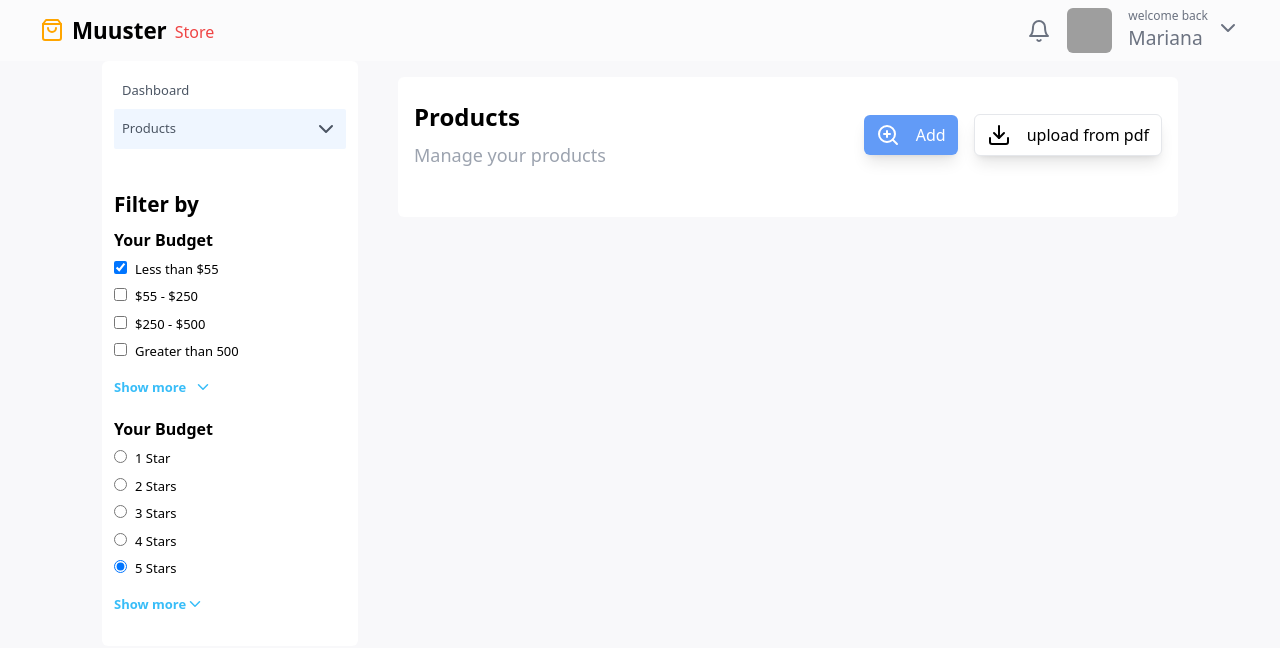
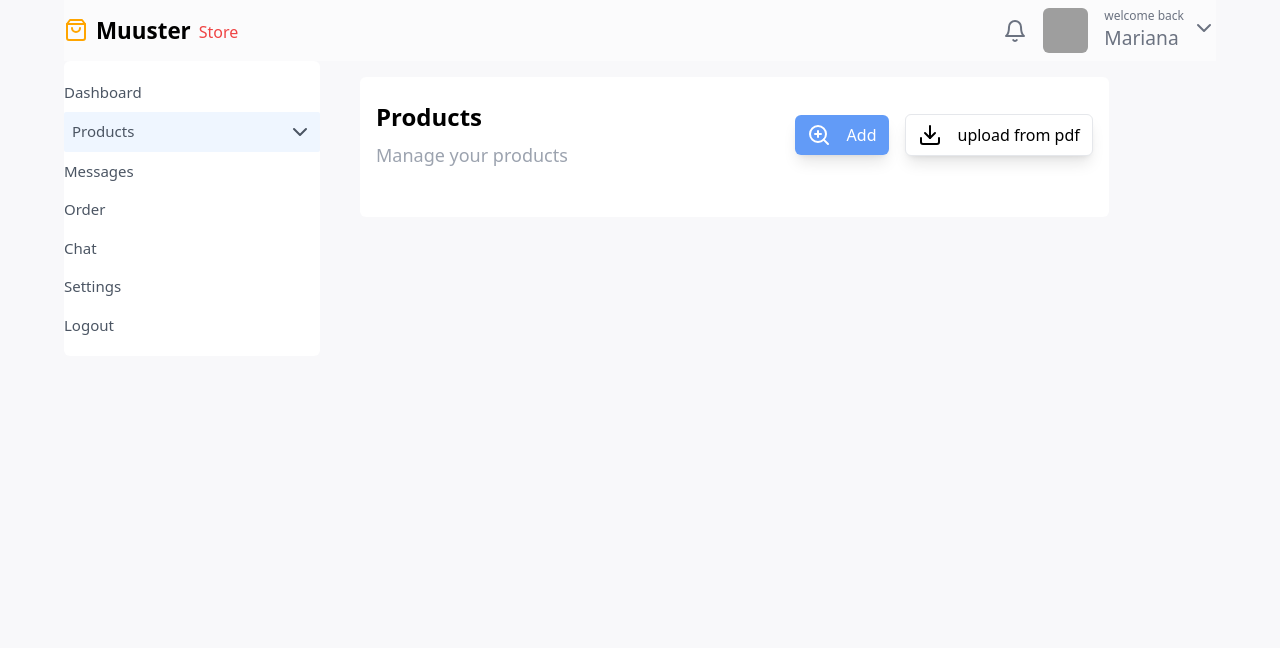
Before and after one commit to dennohnikhs/muusta-dev-landing-page, an Angular app: page / in a window 1280 px wide. Shown: the top 648 px of the page. Built offline with nearby package versions, Linux system fonts and the light colour scheme; grey boxes are pictures that could not be loaded.

Commit message:
made changes to sidebar

```diff
--- a/src/app/app.component.html
+++ b/src/app/app.component.html
@@ -1,6 +1,6 @@
 <app-navbar></app-navbar>
-<div class="h-screen">
-  <div class="justify-center flex gap-10 wrapper flex-shrink">
+<div class="wrapper h-screen">
+  <div class="flex gap-10 flex-shrink">
     <div class="hidden lg:block">
       <app-sidebar-filters></app-sidebar-filters>
     </div>
--- a/src/app/filter-by-budget/filter-by-budget.component.html
+++ /dev/null
@@ -1,36 +0,0 @@
-<h4 class="font-bold mt-2">Your Budget</h4>
-<div class="flex flex-col gap-2 text-[13px] mt-2">
-  <div>
-    <input type="checkbox" name="" checked id="" />
-    <label class="ml-2" for="">Less than $55</label>
-  </div>
-  <div>
-    <input type="checkbox" name="" id="" />
-    <label class="ml-2" for="">$55 - $250</label>
-  </div>
-  <div>
-    <input type="checkbox" name="" id="" />
-    <label class="ml-2" for="">$250 - $500</label>
-  </div>
-  <div>
-    <input type="checkbox" name="" id="" />
-    <label class="ml-2" for="">Greater than 500</label>
-  </div>
-</div>
-<button class="mt-4 text-[13px] text-sky-400 mb-5 font-bold flex items-center">
-  Show more
-  <svg
-    xmlns="http://www.w3.org/2000/svg"
-    width="18"
-    height="18"
-    viewBox="0 0 24 24"
-    fill="none"
-    stroke="currentColor"
-    stroke-width="2"
-    stroke-linecap="round"
-    stroke-linejoin="round"
-    class="feather feather-chevron-down inline ml-2"
-  >
-    <polyline points="6 9 12 15 18 9"></polyline>
-  </svg>
-</button>
--- a/src/app/filter-by-rating/filter-by-rating.component.html
+++ /dev/null
@@ -1,40 +0,0 @@
-<h4 class="font-bold mt-2">Your Budget</h4>
-<div class="flex flex-col gap-2 text-[13px] mt-2">
-  <div>
-    <input type="radio" />
-    <label class="ml-2" for="">1 Star</label>
-  </div>
-  <div>
-    <input type="radio" />
-    <label class="ml-2" for="">2 Stars</label>
-  </div>
-  <div>
-    <input type="radio" />
-    <label class="ml-2" for="">3 Stars</label>
-  </div>
-  <div>
-    <input type="radio" />
-    <label class="ml-2" for="">4 Stars</label>
-  </div>
-  <div>
-    <input type="radio" checked />
-    <label class="ml-2" for="">5 Stars</label>
-  </div>
-</div>
-<button class="mt-4 text-[13px] text-sky-400 mb-5 font-bold flex items-center">
-  Show more
-  <svg
-    xmlns="http://www.w3.org/2000/svg"
-    width="18"
-    height="18"
-    viewBox="0 0 24 24"
-    fill="none"
-    stroke="currentColor"
-    stroke-width="2"
-    stroke-linecap="round"
-    stroke-linejoin="round"
-    class="feather feather-chevron-down inline"
-  >
-    <polyline points="6 9 12 15 18 9"></polyline>
-  </svg>
-</button>
--- a/src/app/navbar/navbar.component.html
+++ b/src/app/navbar/navbar.component.html
@@ -1,7 +1,7 @@
 <div
-  class="justify-center py-2 items-center text-gray-500 bg-white bg-opacity-50 hidden lg:flex"
+  class="wrapper justify-center py-2 items-center text-gray-500 bg-white bg-opacity-50 lg:flex"
 >
-  <div class="wrapper w-full flex justify-between items-center">
+  <div class="w-full flex justify-between items-center">
     <div class="flex gap-2 items-center">
       <h1>
         <svg
--- a/src/app/products-sidebar/sidebar-filters.component.html
+++ b/src/app/products-sidebar/sidebar-filters.component.html
@@ -1,6 +1,6 @@
-<div class="py-3 px-3 bg-white rounded-md min-w-[20vw]">
-  <ul class="flex flex-col text-[13px] text-gray-600">
-    <li class="py-2 px-2 flex items-center">Dashboard</li>
+<div class="py-3 bg-white rounded-md min-w-[20vw]">
+  <ul class="flex flex-col text-[15px] text-gray-600">
+    <li class="py-2 flex items-center">Dashboard</li>
 
     <li
       class="bg-blue-400 bg-opacity-10 py-2 px-2 rounded-sm flex justify-between items-center"
@@ -22,11 +22,12 @@
         <polyline points="6 9 12 15 18 9" />
       </svg>
     </li>
+    <li class="py-2 flex items-center">Messages</li>
+
+    <li class="py-2 flex items-center">Order</li>
+
+    <li class="py-2 flex items-center">Chat</li>
+    <li class="py-2 flex items-center">Settings</li>
+    <li class="py-2 flex items-center">Logout</li>
   </ul>
-
-  <div class="mt-10">
-    <h3 class="font-bold text-[1.3rem]">Filter by</h3>
-    <app-filter-by-budget></app-filter-by-budget>
-    <app-filter-by-rating></app-filter-by-rating>
-  </div>
 </div>
--- a/src/styles.scss
+++ b/src/styles.scss
@@ -3,9 +3,9 @@
 @tailwind utilities;
 
 .wrapper {
-  max-width: 1200px;
-  margin-left: auto;
-  margin-right: auto;
+  max-width: auto;
+  margin-left: 4rem;
+  margin-right: 4rem;
 
   @media only screen and (max-width: 1200px) {
     & {
```
Also changed, not shown: src/app/filter-by-budget/filter-by-budget.component.ts (deleted, +0 -12 lines), src/app/filter-by-rating/filter-by-rating.component.ts (deleted, +0 -12 lines), src/app/products-sidebar/sidebar-filters.component.ts (+5 -7 lines), src/app/filter-by-budget/filter-by-budget.component.scss (deleted), src/app/filter-by-rating/filter-by-rating.component.scss (deleted), 2 other files (tests, documents, lock files or other folders).
